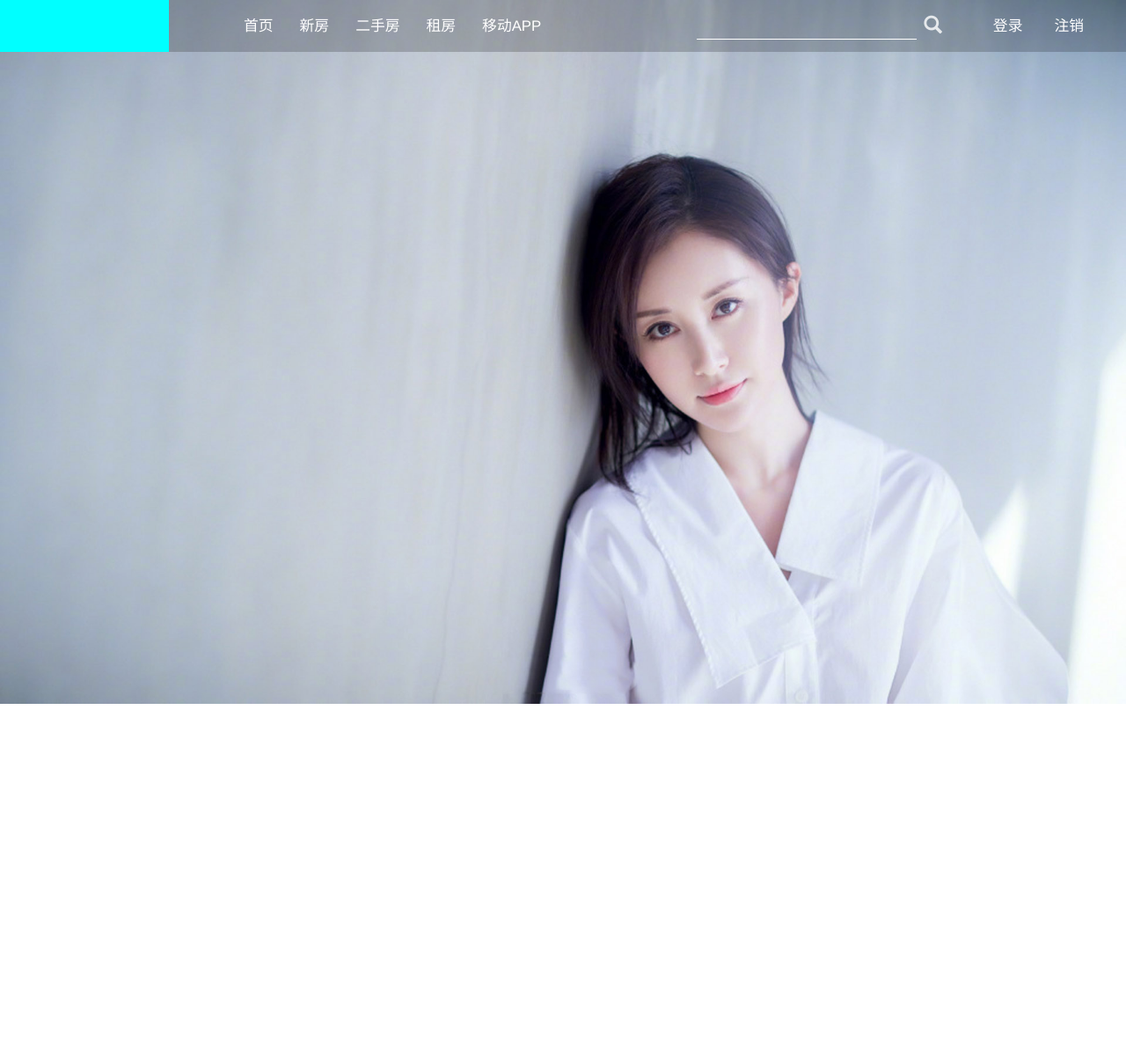
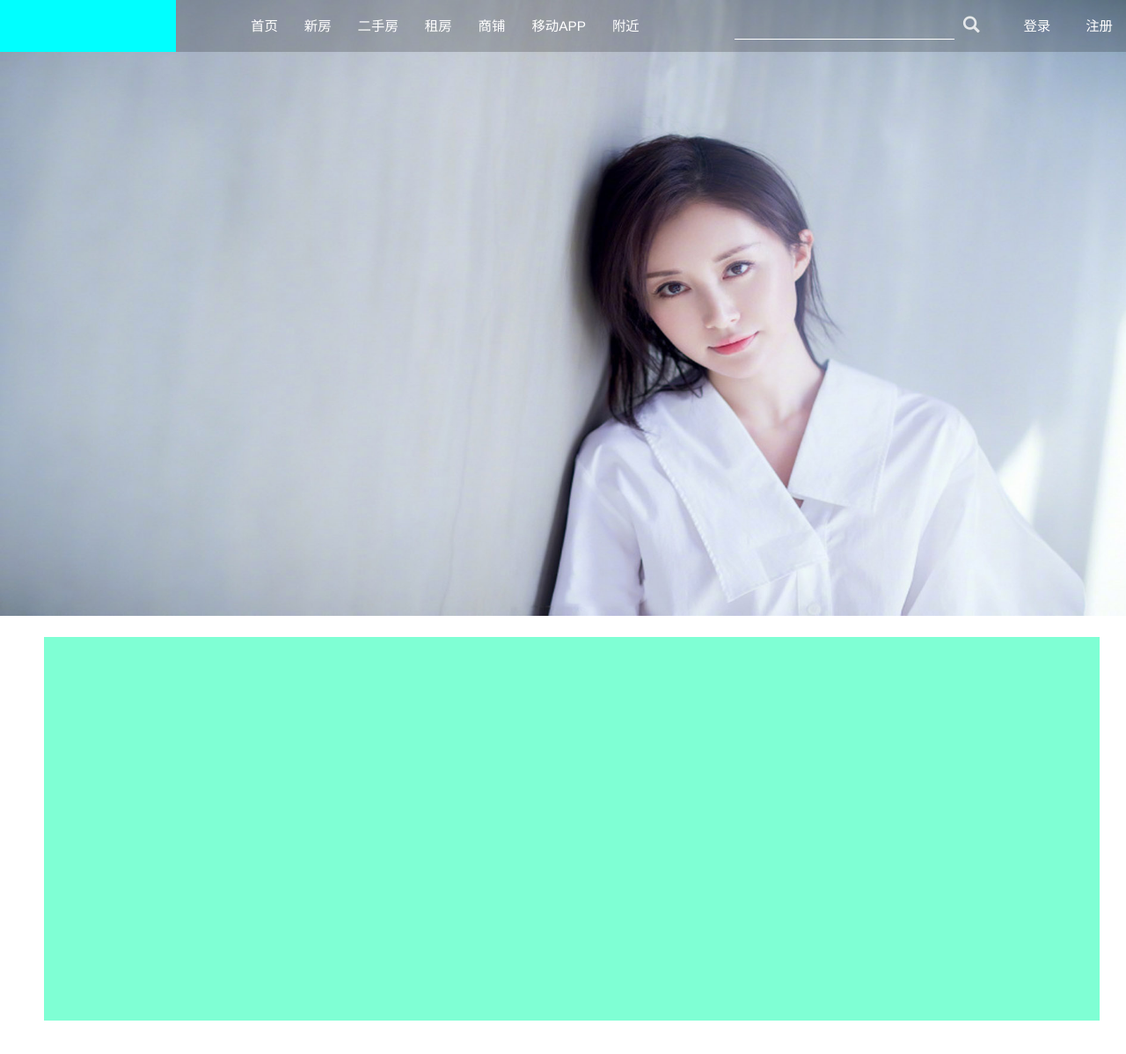
Before and after one commit to fengfangithub/realEstate, a plain HTML site: page index.html in a window 1280 px wide. Shown: the whole page at 88% size. Before the commit the page ends 800 px from the top, so only its background shows below. Drawn offline with nearby package versions, Linux system fonts and the light colour scheme.

Commit message:
4-12 change

```diff
--- a/css/style.css
+++ b/css/style.css
@@ -3,11 +3,18 @@
     padding: 0;
 }
 body{
-    min-width: 1200px;
+    min-width: 1300px;
+}
+a{
+    color: white!important;
+}
+a:hover{
+    text-decoration: none!important;
 }
 .wrapper_index{
     position: relative;
     background-color: #fff;
+    width: 100%;
 }
 
 /*导航栏*/
@@ -24,13 +31,13 @@ body{
 }
 .logo{
     float: left;
-    width: 15%;
+    width: 200px;
     height: 100%;
     background-color: aqua;
 }
 .header nav {
     float: left;
-    width: 85%;
+    width: calc(100% - 200px);
 }
 .header nav ul{
     list-style: none;
@@ -42,8 +49,9 @@ body{
     cursor: pointer;
 }
 .nav_bar_left{
+    float: left;
     margin: 0 0 0 70px;
-    font-size: 1.2em;
+    font-size: 1.1em;
 }
 .nav_bar_left li{
     float: left;
@@ -64,12 +72,12 @@ body{
 }
 .nav_bar_right{
     float: right;
-    margin: 0 30px 0 0px;
-    font-size: 1.2em;
+    margin: 0 15px 0 0px;
+    font-size: 1.1em;
 }
 .nav_bar_right li{
     float: left;
-    margin: 0 18px;
+    margin: 0 20px;
 }
 .nav_bar_right .search{
     height: 30px;
@@ -81,10 +89,10 @@ body{
     border-left: none;
     border-right: none;
     outline: none;
-
+    /*display: none;*/
 }
 .search_icon{
-    margin: 0 40px 0 -10px!important;
+    margin: 0 30px 0 -10px!important;
     font-size: 1.22em;
     opacity: 0.8;
 }
@@ -93,7 +101,44 @@ body{
 /*轮播图*/
 .shuffling{
     width: 100%;
+    height: 700px;
 }
 .shuffling img{
     width: 100%;
+    height: 700px;
 }
+/*轮播图结束*/
+
+
+
+/*快速浏览*/
+.quick_look_at{
+    height: 484px;
+    position: relative;
+}
+.quick_look_at .content{
+    width: 1200px;
+    margin: auto;
+    background-color: aquamarine;
+    height: 90%;
+    position: absolute;
+    top: 0;
+    bottom: 0;
+    left: 0;
+    right: 0;
+}
+.the_label{
+    height: 70px;
+    width: 100%;
+}
+
+/*快速浏览结束*/
+
+
+/*新闻资讯*/
+.news_information{
+    height: 811px;
+}
+/*新闻资讯结束*/
+
+/*footer*/
--- a/index.html
+++ b/index.html
@@ -4,12 +4,7 @@
     <meta charset="UTF-8">
     <title>房地产主页</title>
     <link rel="stylesheet" type="text/css" href="css/style.css">
-    <link rel="stylesheet" href="https://cdn.bootcss.com/bootstrap/4.0.0-beta/css/bootstrap.min.css">
     <link href="https://cdn.bootcss.com/bootstrap/3.3.7/css/bootstrap.min.css" rel="stylesheet">
-    <script src="https://cdn.bootcss.com/jquery/3.2.1/jquery.min.js"></script>
-    <script src="https://cdn.bootcss.com/popper.js/1.12.5/umd/popper.min.js"></script>
-    <script src="https://cdn.bootcss.com/bootstrap/4.0.0-beta/js/bootstrap.min.js"></script>
-</head>
 <body>
 <div class="wrapper_index">
     <div class="nav_bar">
@@ -30,16 +25,21 @@
                         <a>租房<span></span></a>
                     </li>
                     <li>
+                        <a>商铺<span></span></a>
+                    </li>
+                    <li>
                         <a>移动APP<span></span></a>
+                    </li>
+                    <li>
+                        <a>附近<span></span></a>
                     </li>
                 </ul>
                 <ul class="nav_bar_right">
                     <li><input class="search" type="text"></li>
                     <li class="search_icon"><i class="glyphicon glyphicon-search"></i></li>
                     <li><a>登录</a></li>
-                    <li><a>注销</a></li>
+                    <li><a>注册</a></li>
                 </ul>
-
             </nav>
         </header>
     </div>
@@ -49,7 +49,18 @@
         <img src="img/img1.jpg">
     </section>
 </div>
-
+<div class="wrapper_index">
+    <section class="quick_look_at">
+        <div class="content">
+            <div class="the_label">
+                <ul></ul>
+            </div>
+        </div>
+    </section>
+</div>
+<div class="wrapper_index">
+    <section class="news_information"></section>
+</div>
 <footer></footer>
 </body>
 </html>
```
